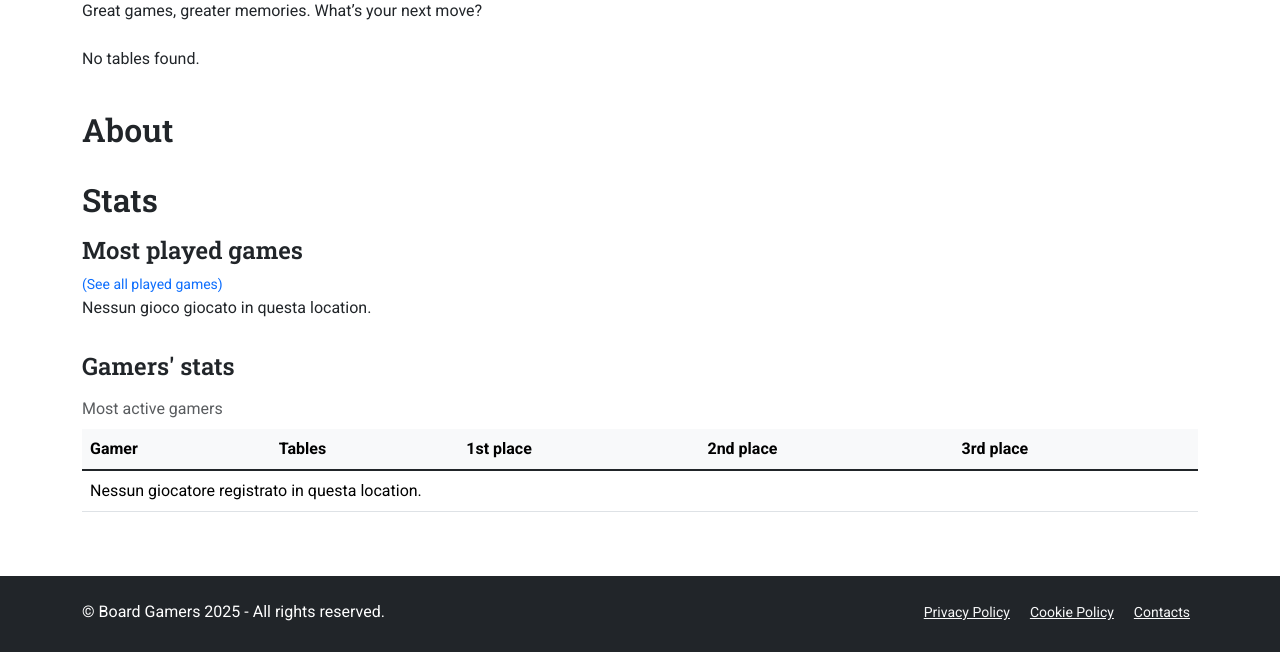
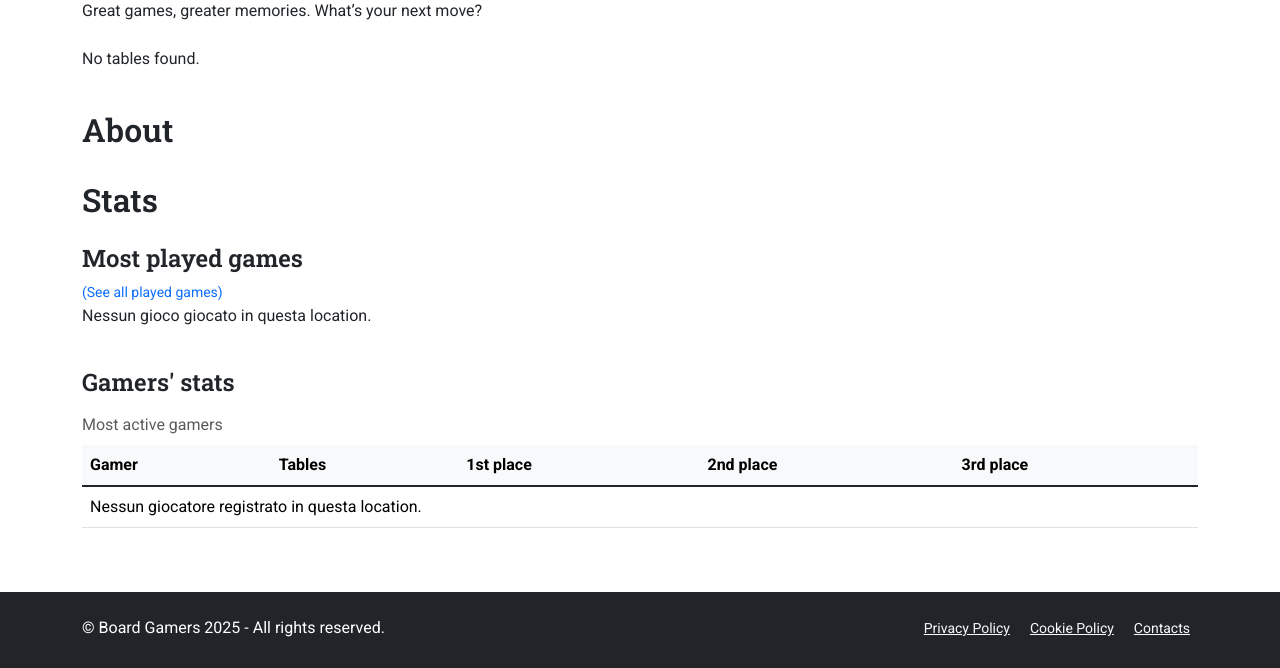
Before and after one commit to davideghz/boardgamers, a Django app: template webapp/templates/locations/location_detail.html in a window 1280 px wide. Shown: the part 608-1276 px from the top of the page. Run offline with Django 5.2, Linux system fonts and the light colour scheme; the template is opened without the code that fills it, so the values that code supplies are empty; some libraries are stand-ins or nearby versions.

Commit message:
location games list style

```diff
--- a/webapp/templates/locations/location_detail.html
+++ b/webapp/templates/locations/location_detail.html
@@ -140,11 +140,11 @@
   </div>
   <div class="container mt-4 mb-5">
     <h2 id="stats">{% trans "Stats" %}</h2>
-    <h3 class="h4 mt-3">{% trans "Most played games" %}</h3>
+    <h3 class="h4 mt-4">{% trans "Most played games" %}</h3>
     <a href="#" class="text-decoration-none"><small>({% trans "See all played games" %})</small></a>
-    <div class="row row-cols-1 row-cols-lg-2">
+    <div class="row">
     {% for game in popular_games %}
-        <div class="col d-flex align-items-center mt-2">
+        <div class="col-12 d-flex align-items-center mt-3">
           <img class="img-thumbnail object-fit-cover object-position-center" style="height: 75px; width: 75px;"
                src="{{ game.cover_url }}"
                alt="{{ game.name }} logo">
@@ -167,7 +167,7 @@
     {% endfor %}
     </div>
 
-    <h3 class="h4 mt-3">{% trans "Gamers' stats" %}</h3>
+    <h3 class="h4 mt-4">{% trans "Gamers' stats" %}</h3>
     <div class="table-responsive">
       <table class="table table-hover caption-top">
         <caption>{% trans "Most active gamers" %}</caption>
```
